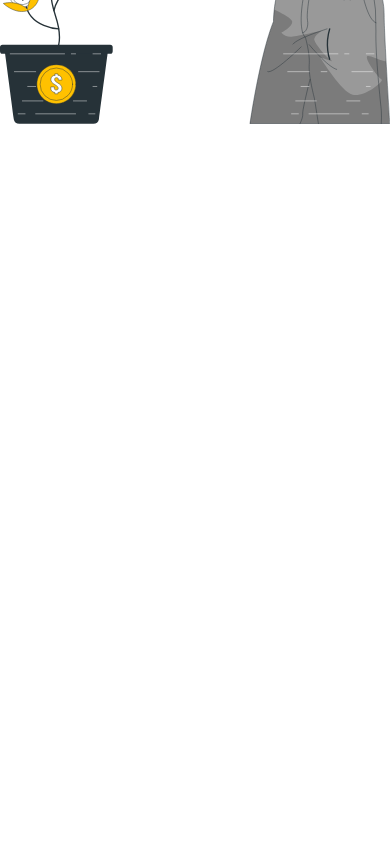
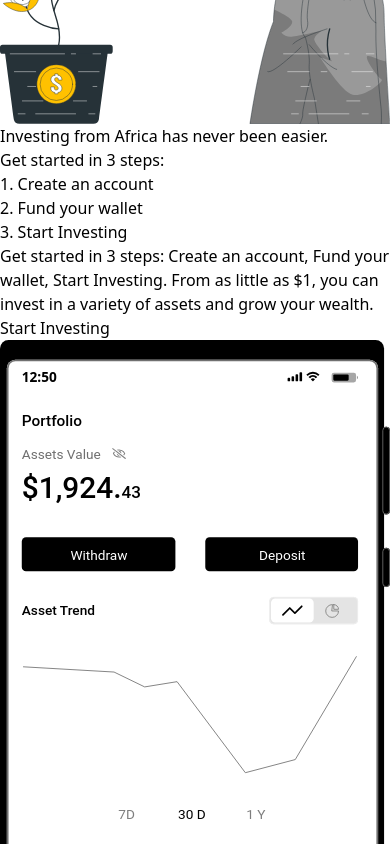
Before and after one commit to analyst15/riven, a React (Vite) app: page / in a window 390 px wide. Shown: the part 820-1664 px from the top of the page. Before the commit the page ends 944 px from the top, so only its background shows below. Built offline with nearby package versions, Linux system fonts and the light colour scheme.

Commit message:
MobileSection

```diff
--- a/src/App.jsx
+++ b/src/App.jsx
@@ -1,4 +1,5 @@
 import HeroSection from './components/HeroSection'
+import MobileSection from './components/MobileSection'
 import Navbar from './components/Navbar'
 
 const App = () => {
@@ -7,6 +8,7 @@ const App = () => {
       <Navbar />
       <div className="max-w-5xl mx-auto pt-20 px-6">
       <HeroSection />
+      <MobileSection />
       </div>
     </>
   )
--- /dev/null
+++ b/src/components/MobileSection.jsx
@@ -0,0 +1,23 @@
+import React from 'react'
+
+const MobileSection = () => {
+  return (
+        <div className="container mx-auto flex flex-col md:flex-row h-screen">
+            <div className="content py-16 flex flex-col justify-center w-full md:w-1/2">
+                <p className="text-xl pt-8">Investing from Africa has never been easier. <br /> Get started in 3 steps:</p>
+                <div className="flex">
+                    <h1 className="mr-4 font-bold">1. Create an account</h1>
+                    <h1 className="mr-4 font-bold">2. Fund your wallet</h1>
+                    <h1 className="font-bold">3. Start Investing</h1>
+                </div>
+                <p className="text-gray-700 text-lg leading-loose mb-8">Get started in 3 steps: Create an account, Fund your wallet, Start Investing. From as little as $1, you can invest in a variety of assets and grow your wealth.</p>
+                <a href="#" className="bg-blue-500 hover:bg-blue-700 text-white font-bold py-2 px-4 rounded focus:outline-none">Start Investing</a>
+            </div>
+                <div className="flex">
+                <img src="/src/assets/img/Group9610.svg" alt="Investment app screenshot" className="ml-44 w-full h-auto" />
+                </div>
+        </div>
+  )
+}
+
+export default MobileSection
```
Also changed, not shown: src/assets/img/Group9610.svg (renamed from src/assets/img/Group 9610.svg).
